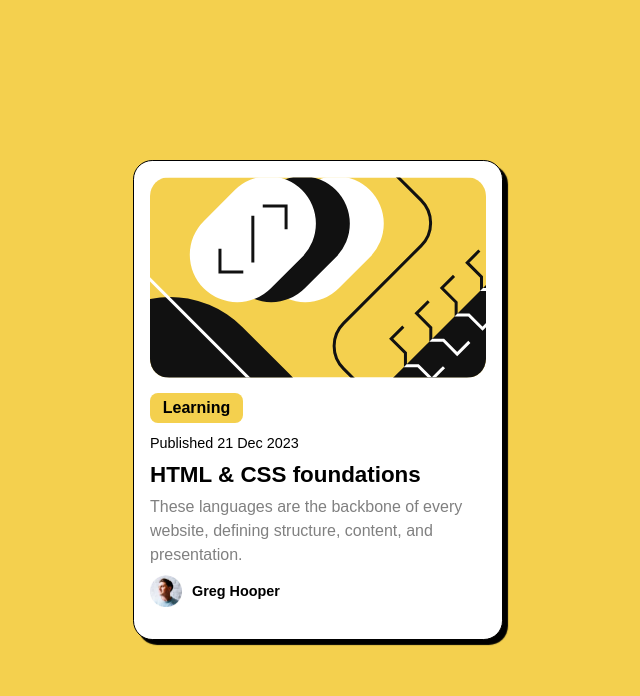
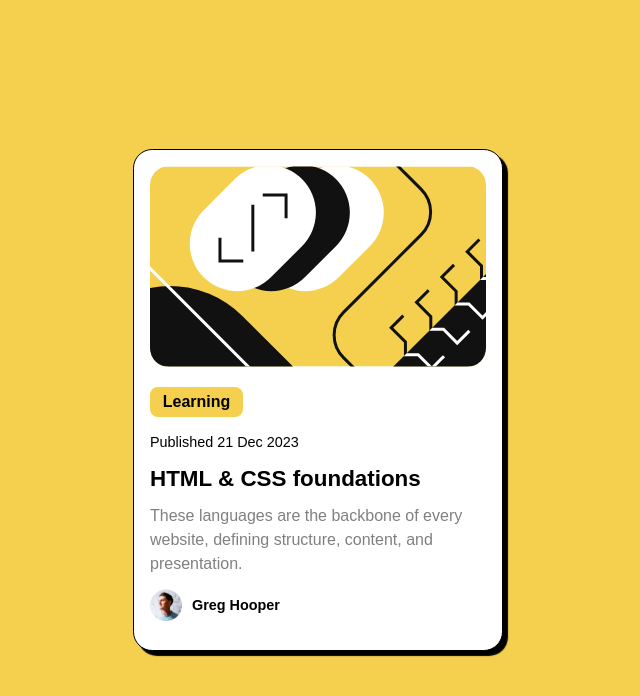
Before and after one commit to tanasegabrielw/Blog-Preview-Card, a plain HTML site: page index.html in a window 1280 px wide. Shown: the whole page, without its empty margins (322-962 px from the left). Drawn offline with Linux system fonts and the light colour scheme.

Commit message:
fix: Fix small details

```diff
--- a/style.css
+++ b/style.css
@@ -79,6 +79,10 @@ h1{
     font-size: 0.9rem;
 }
 
-.card *{
-    margin-bottom: 0.5rem;
+img,
+.category,
+.date,
+h1,
+p{
+    margin-bottom: 0.8rem;
 }
```
